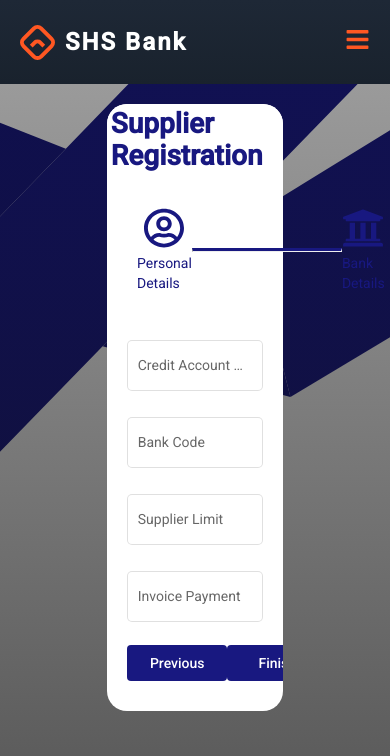
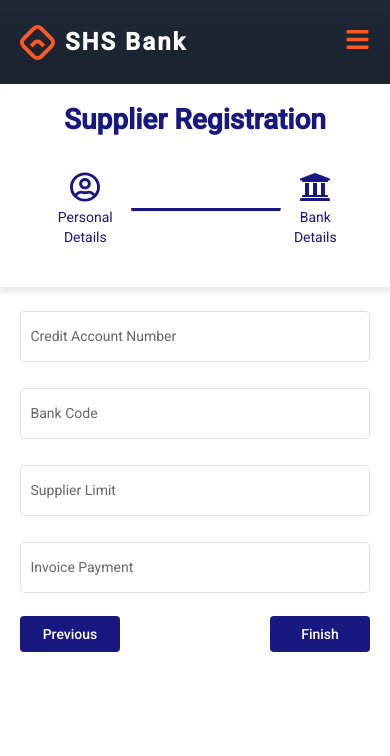
Before and after one commit to suba-sara/supplier-finance, an Angular app in the folder capstone-client/: page /sign-up/supplier in a window 390 px wide. Shown: the top 756 px of the page. Built offline with nearby package versions, Linux system fonts and the light colour scheme.

Commit message:
made sign-up page responsive

```diff
--- a/capstone-client/src/app/sign-up/sign-up-supplier.component.scss
+++ b/capstone-client/src/app/sign-up/sign-up-supplier.component.scss
@@ -1,11 +1,9 @@
 .main-container {
-  position: relative;
   display: flex;
   flex-direction: column;
   align-items: center;
   width: 100%;
   height: 100%;
-  overflow-y: auto;
 
   background: linear-gradient(0deg, rgba(12, 12, 12, 0.7), rgba(3, 3, 3, 0.4)),
     url("../../assets/Images/home-gb.svg") no-repeat;
@@ -18,6 +16,7 @@
   border-radius: 20px;
   background: white;
   width: 45vw;
+  min-width: 600px;
 }
 
 .header-section {
@@ -26,11 +25,13 @@
   flex-direction: column;
   align-items: center;
   justify-content: center;
-  border-radius: 20px;
-  padding: 2%;
+  border-top-left-radius: 20px;
+  border-top-right-radius: 20px;
+  padding: 20px;
   position: sticky;
-  top: 0;
+  top: 10px;
   z-index: 10;
+  box-shadow: 0 5px 4px 1px #81747422;
 
   h1 {
     width: 100%;
@@ -45,15 +46,59 @@
 
 .image-container {
   display: flex;
-  width: 40vw;
   padding: 20px;
   align-items: center;
   justify-content: space-between;
 }
 
+.icon-container {
+  display: flex;
+  flex-direction: column;
+  align-items: center;
+  text-align: center;
+
+  svg {
+    width: 30px;
+    height: 30px;
+  }
+}
+
+.margin-middle-line-container {
+  hr {
+    width: 150px;
+  }
+}
+
+.active {
+  color: #181880;
+
+  hr {
+    border-top: 3px solid #181880;
+  }
+
+  svg {
+    path {
+      fill: #181880;
+    }
+  }
+}
+
+.inactive {
+  color: #817474;
+
+  hr {
+    border-top: 1px solid #817474;
+  }
+
+  svg {
+    path {
+      fill: #817474;
+    }
+  }
+}
+
 .form-container {
   padding: 20px 20px 30px;
-  overflow: hidden;
   width: 100%;
 }
 
@@ -107,47 +152,19 @@ button {
   }
 }
 
-.icon-container {
-  display: flex;
-  flex-direction: column;
-  align-items: center;
-
-  svg {
-    width: 40px;
-    height: 40px;
+@media only screen and (max-width: 768px) {
+  .content-container {
+    width: 90%;
   }
 }
 
-.margin-middle-line-container {
-  hr {
-    width: 150px;
+@media only screen and (max-width: 599px) {
+  .content-container {
+    min-width: 10px;
+    border-radius: 0;
+    margin-top: 0;
+    margin-bottom: 0;
+    width: 100%;
+    height: 100%;
   }
 }
-
-.active {
-  color: #181880;
-
-  hr {
-    border-top: 3px solid #181880;
-  }
-
-  svg {
-    path {
-      fill: #181880;
-    }
-  }
-}
-
-.inactive {
-  color: #817474;
-
-  hr {
-    border-top: 1px solid #817474;
-  }
-
-  svg {
-    path {
-      fill: #817474;
-    }
-  }
-}
```
